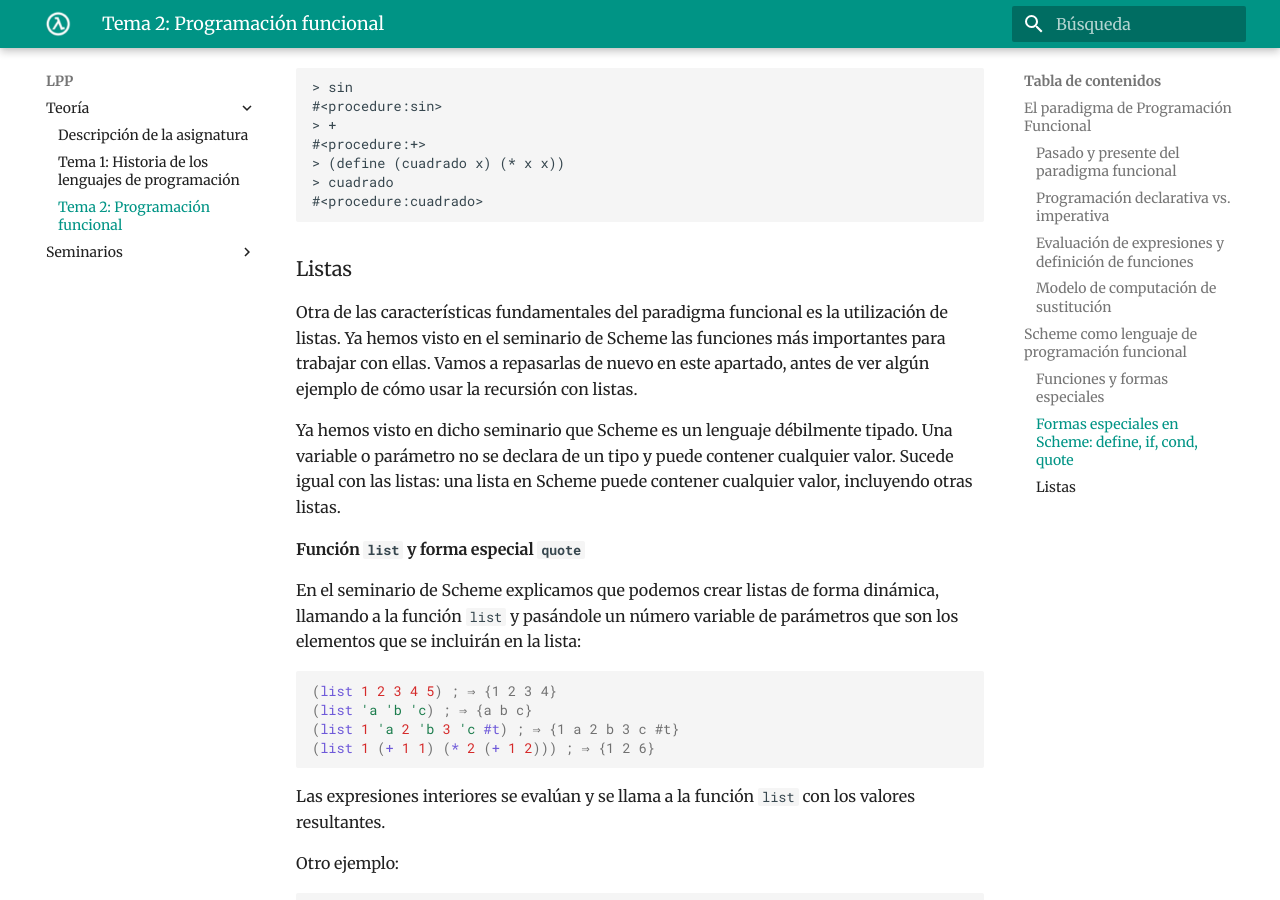
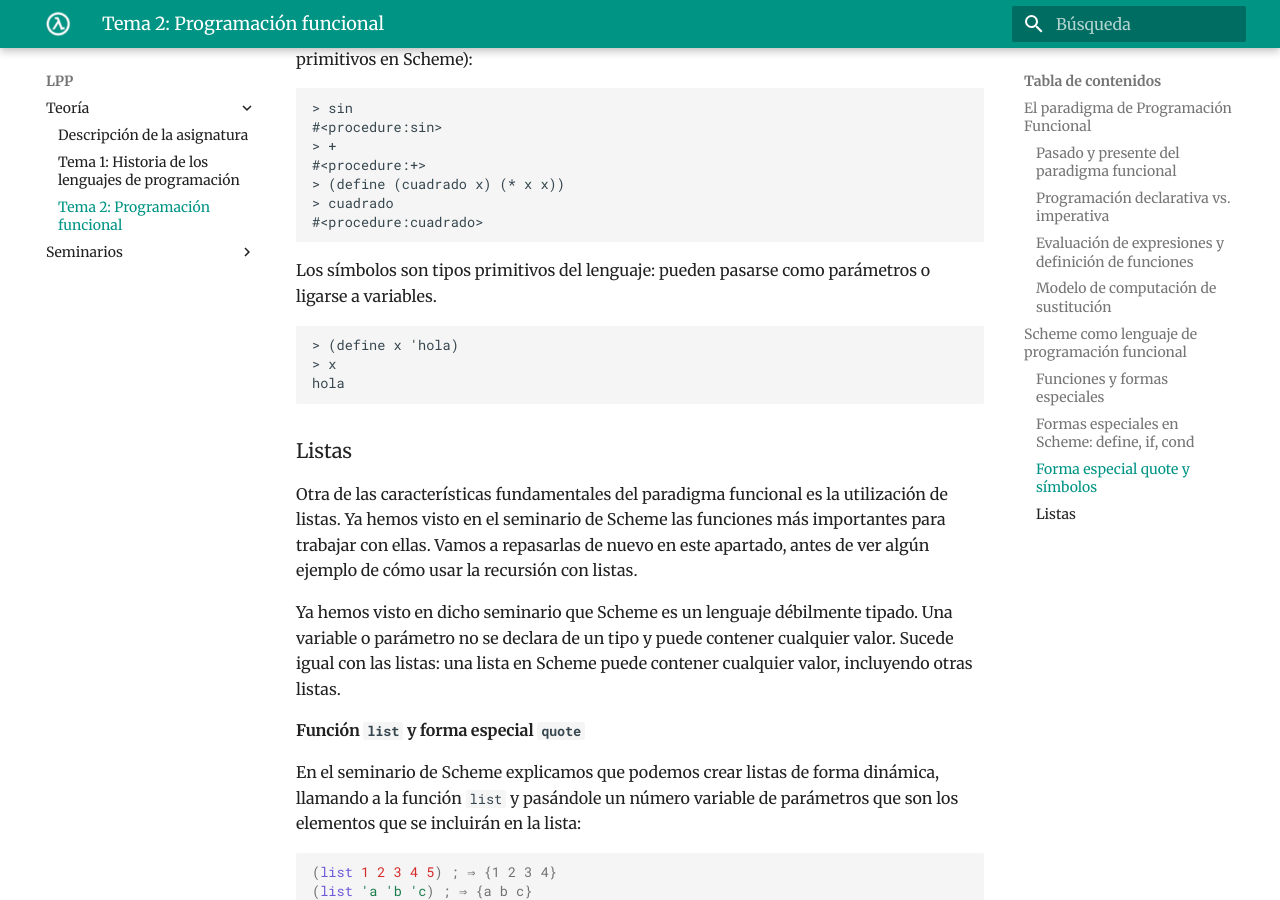
Before and after one commit to domingogallardo/apuntes-lpp, an MkDocs documentation site: the page built from docs/teoria/tema02-programacion-funcional/tema02-programacion-funcional.md, in a window 1280 px wide and 900 px high, scrolled down 24624 px. Built offline with MkDocs 1.6.1 and Material for MkDocs 9.7.7, drawn with Linux system fonts in a browser that asks for light colours; some of the changed text lies outside the part shown.

Commit message:
Añadidas fechas parciales y correcciones

````diff
--- a/docs/teoria/tema02-programacion-funcional/tema02-programacion-funcional.md
+++ b/docs/teoria/tema02-programacion-funcional/tema02-programacion-funcional.md
@@ -1208,7 +1208,7 @@ de la semántica:
 ;; es cierta se devuelve la cadena "ninguna condición es cierta".
 ```
 
-#### Forma especial `quote` y símbolos
+### Forma especial `quote` y símbolos
 
 **Sintaxis**
 
@@ -1295,6 +1295,14 @@ de las funciones como objetos primitivos en Scheme):
 #<procedure:cuadrado>
 ```
 
+Los símbolos son tipos primitivos del lenguaje: pueden pasarse como
+parámetros o ligarse a variables.
+
+```
+> (define x 'hola)
+> x
+hola
+```
 
 ### Listas
 
````
Also changed, not shown: other parts of docs/teoria/tema02-programacion-funcional/tema02-programacion-funcional.md (+1 -1 lines), docs/teoria/tema00-descripcion-asignatura/imagenes/planificacion.png.
